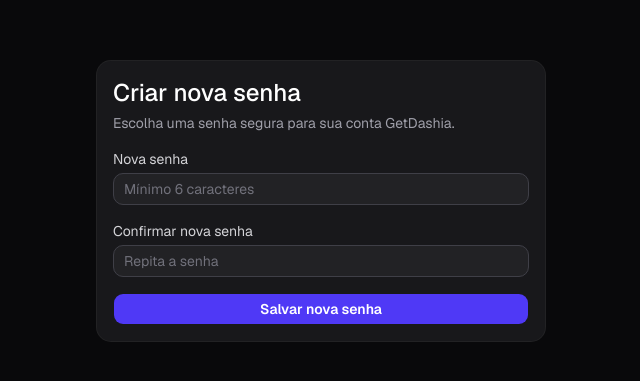
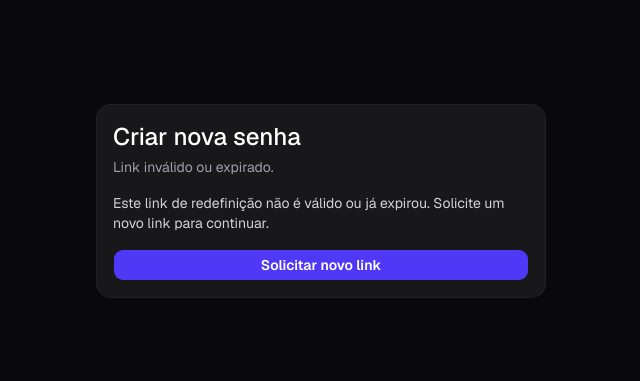
Before and after one commit to LuSan1986/projeto_getdashia, a Next.js app: page /auth/reset-password in a window 1280 px wide. Shown: the part 199-580 px from the top of the page, without its empty margins (319-959 px from the left). Built offline with nearby package versions, Linux system fonts and the light colour scheme; no server answers.

Commit message:
fix(auth): exchange PKCE code before updateUser on reset password

```diff
--- a/src/app/auth/reset-password/page.tsx
+++ b/src/app/auth/reset-password/page.tsx
@@ -1,18 +1,42 @@
 'use client'
 
-import { useState } from 'react'
+import { useState, useEffect } from 'react'
 import { useRouter } from 'next/navigation'
 import { createClient } from '@/lib/supabase-client'
 import { Button } from '@/components/ui/button'
 import { Input } from '@/components/ui/input'
 import { Card, CardContent, CardHeader, CardTitle, CardDescription } from '@/components/ui/card'
 
+type Estado = 'carregando' | 'valido' | 'invalido'
+
 export default function ResetPasswordPage() {
   const router = useRouter()
+  const [estado, setEstado] = useState<Estado>('carregando')
   const [senha, setSenha] = useState('')
   const [confirmarSenha, setConfirmarSenha] = useState('')
   const [erro, setErro] = useState('')
   const [carregando, setCarregando] = useState(false)
+
+  useEffect(() => {
+    const params = new URLSearchParams(window.location.search)
+    const code = params.get('code')
+
+    if (!code) {
+      setEstado('invalido')
+      return
+    }
+
+    const supabase = createClient()
+    supabase.auth.exchangeCodeForSession(code).then(({ error }) => {
+      if (error) {
+        setEstado('invalido')
+      } else {
+        setEstado('valido')
+        // Remove o code da URL sem recarregar a página
+        window.history.replaceState({}, '', '/auth/reset-password')
+      }
+    })
+  }, [])
 
   async function handleRedefinir(e: React.FormEvent) {
     e.preventDefault()
@@ -33,7 +57,7 @@ export default function ResetPasswordPage() {
     const { error } = await supabase.auth.updateUser({ password: senha })
 
     if (error) {
-      setErro('Não foi possível redefinir a senha. O link pode ter expirado.')
+      setErro('Não foi possível redefinir a senha. Tente solicitar um novo link.')
       setCarregando(false)
       return
     }
@@ -47,11 +71,32 @@ export default function ResetPasswordPage() {
         <CardHeader>
           <CardTitle className="text-2xl text-white">Criar nova senha</CardTitle>
           <CardDescription className="text-zinc-400">
-            Escolha uma senha segura para sua conta GetDashia.
+            {estado === 'carregando' && 'Verificando link...'}
+            {estado === 'valido' && 'Escolha uma senha segura para sua conta GetDashia.'}
+            {estado === 'invalido' && 'Link inválido ou expirado.'}
           </CardDescription>
         </CardHeader>
 
         <CardContent>
+          {estado === 'carregando' && (
+            <p className="text-zinc-400 text-sm">Aguarde...</p>
+          )}
+
+          {estado === 'invalido' && (
+            <div className="flex flex-col gap-4">
+              <p className="text-zinc-300 text-sm">
+                Este link de redefinição não é válido ou já expirou. Solicite um novo link para continuar.
+              </p>
+              <Button
+                onClick={() => router.push('/esqueci-senha')}
+                className="bg-indigo-600 hover:bg-indigo-500 text-white font-semibold"
+              >
+                Solicitar novo link
+              </Button>
+            </div>
+          )}
+
+          {estado === 'valido' && (
             <form onSubmit={handleRedefinir} className="flex flex-col gap-4">
               <div>
                 <label className="text-sm text-zinc-300 mb-1 block">Nova senha</label>
@@ -87,6 +132,7 @@ export default function ResetPasswordPage() {
                 {carregando ? 'Salvando...' : 'Salvar nova senha'}
               </Button>
             </form>
+          )}
         </CardContent>
       </Card>
     </main>
```
Lines whose indentation alone changed are shown as unchanged.
